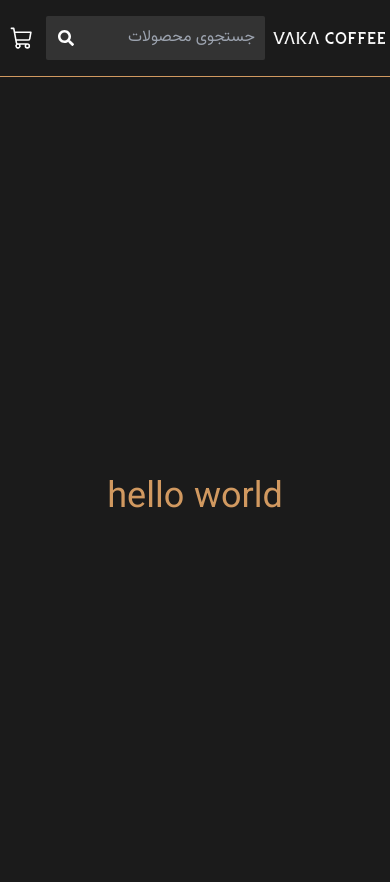
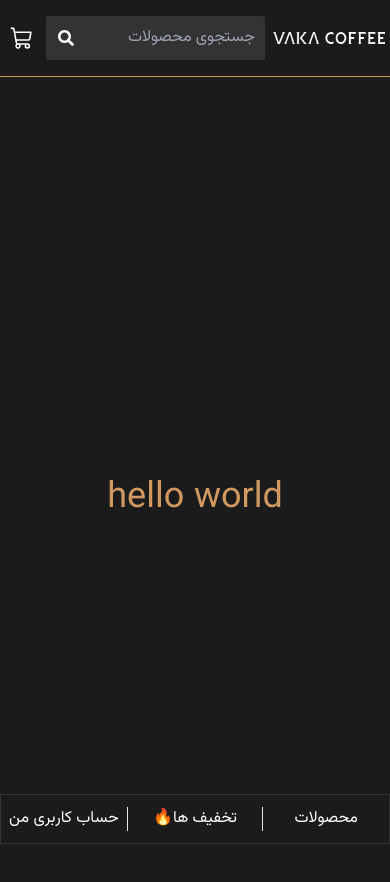
Before and after one commit to parsa-sbg/vaka-coffee, a Next.js app: page / in a window 390 px wide. Shown: the top 882 px of the page. Built offline with nearby package versions, Linux system fonts and the light colour scheme.

Commit message:
add bottom nav component

```diff
--- a/src/app/layout.tsx
+++ b/src/app/layout.tsx
@@ -1,6 +1,7 @@
 import Header from "@/components/layouts/Header/Header";
 import "./globals.css";
 import { Vazirmatn } from "next/font/google"
+import BottomNav from "@/components/layouts/BottomNav/BottomNav";
 
 const vazirFont = Vazirmatn({
   variable: '--font-vazir'
@@ -12,9 +13,10 @@ export default function RootLayout({ children }: Readonly<{ children: React.Reac
 
   return (
     <html className="bg-bgColer" lang="fa" dir="rtl">
-      <body className={`${vazirFont.variable} font-vazir text-white pt-[75.52px] custom-scrollbar antialiased container`}>
+      <body className={`${vazirFont.variable} font-vazir text-white pb-[64px] lg:pb-0 pt-[75.52px] custom-scrollbar antialiased container`}>
         <Header />
         {children}
+        <BottomNav />
       </body>
     </html>
   );
--- /dev/null
+++ b/src/components/layouts/BottomNav/BottomNav.tsx
@@ -0,0 +1,25 @@
+import Link from 'next/link'
+import React from 'react'
+
+function BottomNav() {
+    return (
+        <div className='lg:hidden fixed bottom-0 right-0 left-0 grid grid-cols-6 py-3 border gap-1 border-[#333]'>
+
+
+            <div className='cursor-pointer col-span-2 flex justify-center items-start group border-l'>
+                <Link href={'/account'} className='group-hover:text-main duration-200 text-nowrap'>محصولات</Link>
+            </div>
+
+            <div className='cursor-pointer col-span-2 flex justify-center items-start group'>
+                <Link href={'/account'} className='group-hover:text-main duration-200 text-nowrap'>تخفیف ها🔥</Link>
+            </div>
+
+            <div className='cursor-pointer col-span-2 flex justify-center items-start border-r group'>
+                <Link href={'/account'} className='group-hover:text-main duration-200 text-nowrap'>حساب کاربری من</Link>
+            </div>
+
+        </div>
+    )
+}
+
+export default BottomNav
```
